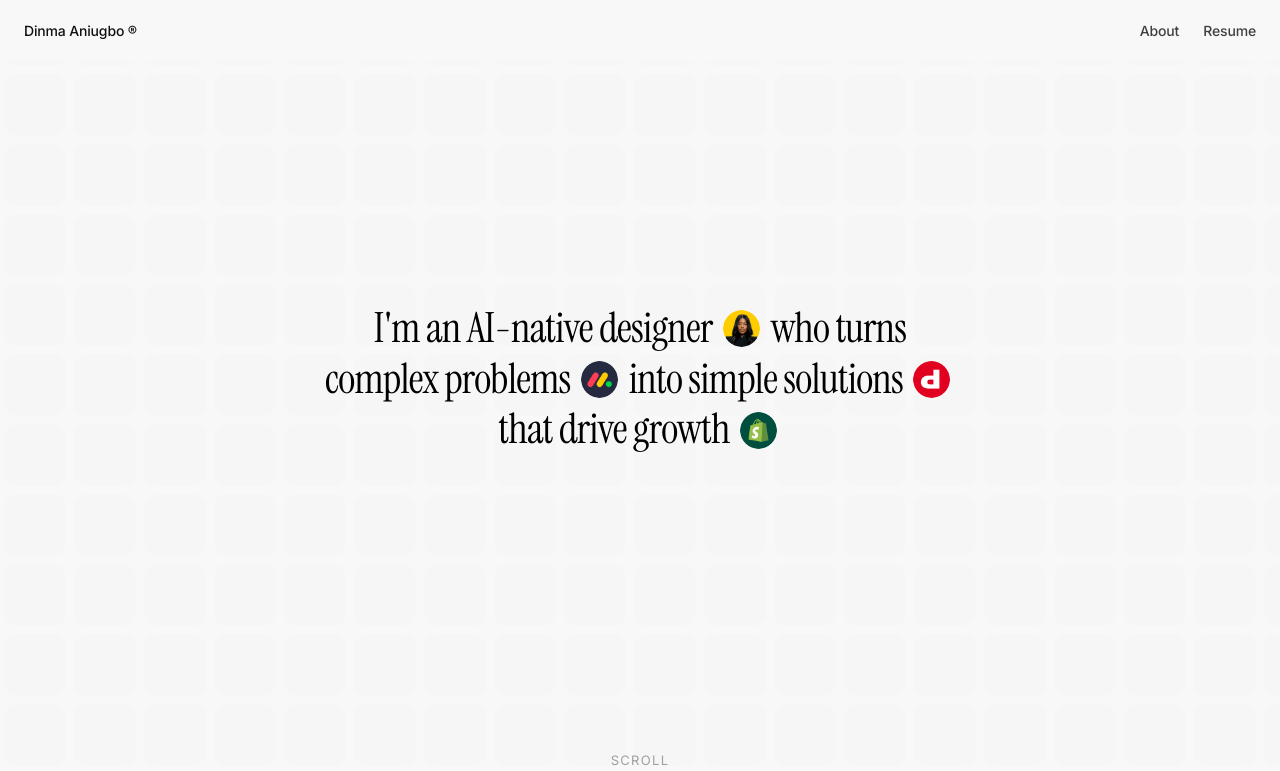
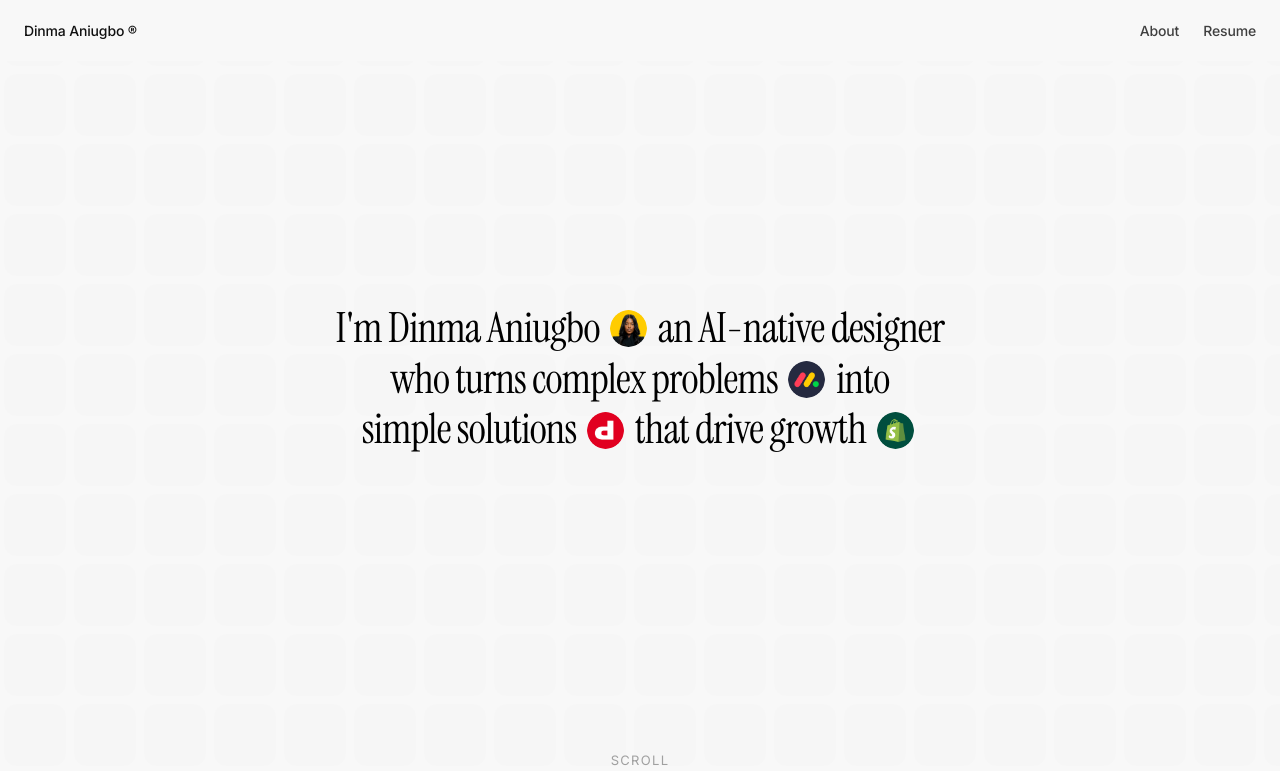
Before and after one commit to aniugbodinma/portfolio, a plain HTML site: page index.html in a window 1280 px wide. Shown: the top 771 px of the page. Drawn offline with nearby package versions, Linux system fonts and the light colour scheme.

Commit message:
Put Dinma's name and photo on the first hero line.
Co-authored-by: Chidinma Aniugbo <aniugbodinma@users.noreply.github.com>

```diff
--- a/index.html
+++ b/index.html
@@ -14,7 +14,7 @@
 
 <section class="stage" id="top">
   <div class="hero">
-    <h1 class="hero-text">I&apos;m an <span class="nowrap">AI-native</span> <span class="nowrap">designer <span class="fly photo"><img src="images/me-circle.png" alt="Dinma Aniugbo"></span></span> who turns <br>complex <span class="nowrap">problems <span class="fly logo c-monday"><img src="images/monday-circle.png?v=4" alt="monday.com"></span></span> into simple <span class="nowrap">solutions <span class="fly logo c-depop"><img src="images/depop-circle.png" alt="Depop"></span></span> <br>that drive <span class="nowrap">growth <span class="fly logo c-shopify"><img src="images/shopify-circle.png" alt="Shopify"></span></span></h1>
+    <h1 class="hero-text">I&apos;m Dinma <span class="nowrap">Aniugbo <span class="fly photo"><img src="images/me-circle.png" alt="Dinma Aniugbo"></span></span> an <span class="nowrap">AI-native</span> designer <br>who turns complex <span class="nowrap">problems <span class="fly logo c-monday"><img src="images/monday-circle.png?v=4" alt="monday.com"></span></span> into <br>simple <span class="nowrap">solutions <span class="fly logo c-depop"><img src="images/depop-circle.png" alt="Depop"></span></span> that drive <span class="nowrap">growth <span class="fly logo c-shopify"><img src="images/shopify-circle.png" alt="Shopify"></span></span></h1>
     <p class="hero-company" aria-live="polite"></p>
     <p class="hero-sub">Scroll</p>
   </div>
```
